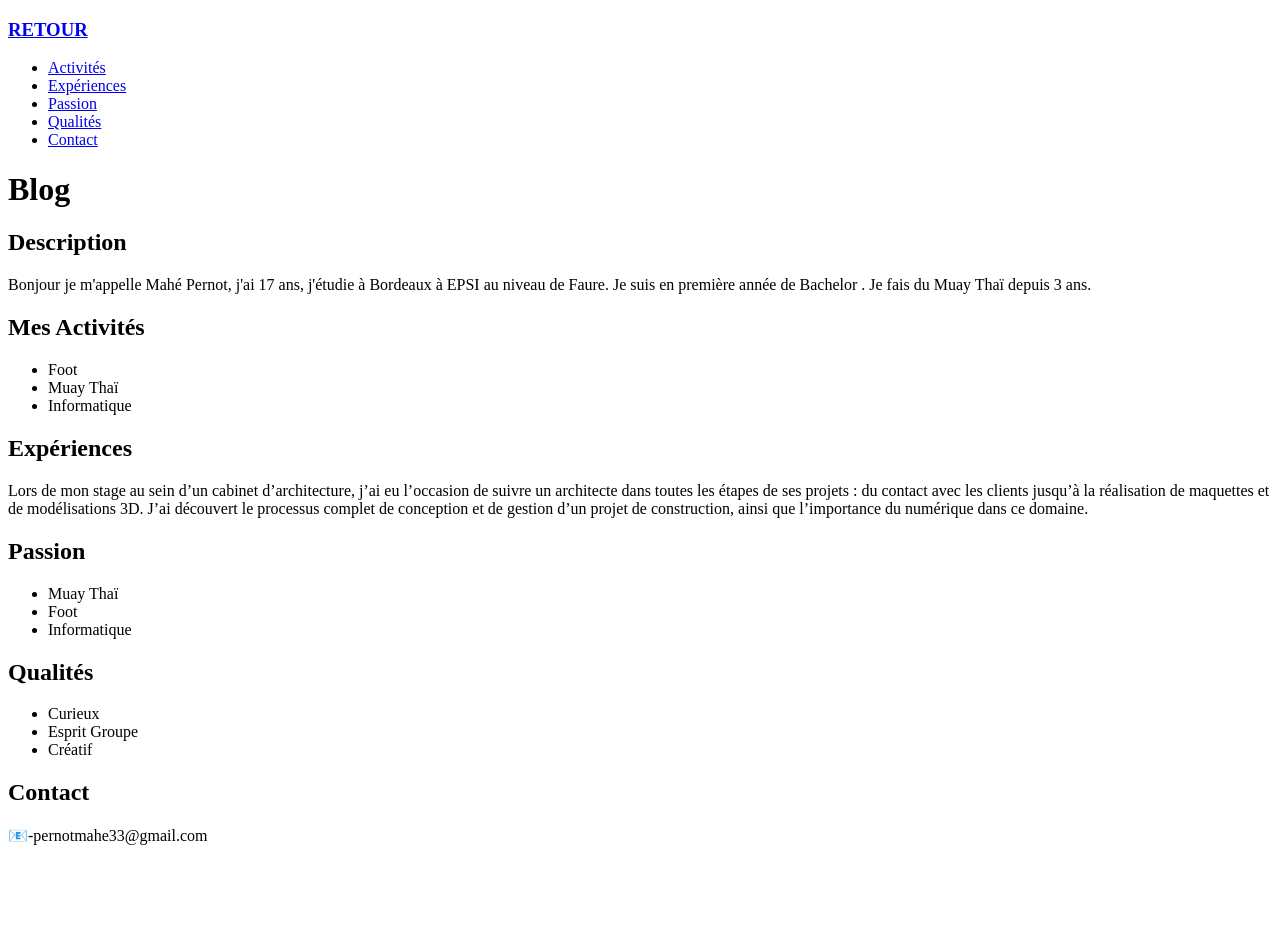
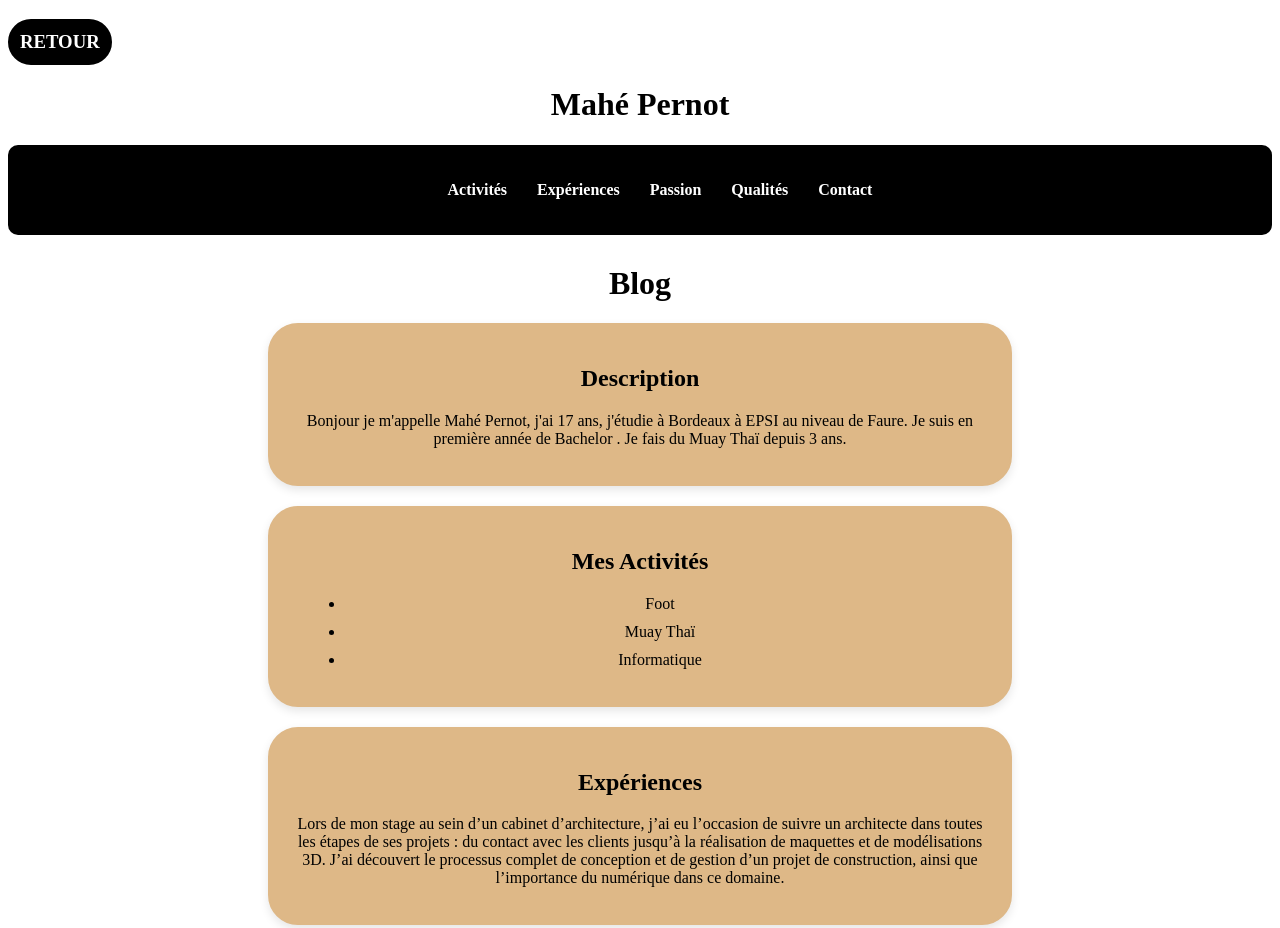
Before and after one commit to Theo-Bourt/Git_Prairy_Epsi_B1_2, a plain HTML site: page Page-HTML/Mahe.html in a window 1280 px wide. Shown: the top 928 px of the page. Before the commit the page ends 861 px from the top, so only its background shows below. Drawn offline with Linux system fonts and the light colour scheme.

Commit message:
correction css et html mahe

```diff
--- a/Page-HTML/Mahe.html
+++ b/Page-HTML/Mahe.html
@@ -4,16 +4,17 @@
     <meta charset="UTF-8">
     <meta name="viewport" content="width=device-width, initial-scale=1.0">
     <title>Blog - Mahé Pernot</title>
-    <link rel="stylesheet" href="../style.css"
+    <link rel="stylesheet" href="../style.css">
 </head>
-<body>
-    <h3><a href="index.html"> RETOUR </a></h3>
+<body class="page-mahe">
+    <h3><a href="index.html" class="RETOUR"> RETOUR </a></h3>
+    <h1>Mahé Pernot</h1>
     <nav>
         <ul>
             <li><a href="#Activités">Activités</a></li>
             <li><a href="#Expériences">Expériences</a></li>
             <li><a href="#Passion">Passion</a></li>
-            <li><a href="#Qualité">Qualités</a></li>
+            <li><a href="#Qualités">Qualités</a></li>
             <li><a href="#Contact">Contact</a></li>
         </ul>
 
@@ -21,13 +22,13 @@
 
     <h1>Blog</h1>
 
-    <header class="Description_Anthonin">
+    <section class="Description_Mahe">
         <h2>Description</h2>
         <p>Bonjour je m'appelle Mahé Pernot, j'ai 17 ans, j'étudie à Bordeaux à EPSI au niveau de Faure. Je suis en première
         année de Bachelor . Je fais du Muay Thaï depuis 3 ans.</p>
-    </header>
+    </section>
 
-    <section id="Activités" class="Activités_Anthonin">
+    <section id="Activités" class="Activités_Mahe">
         <h2><strong>Mes Activités</strong></h2>
         <ul>
             <li>Foot</li>
@@ -36,13 +37,13 @@
         </ul>
     </section>
 
-    <section id="Expériences" class="Expériences_Anthonin">
+    <section id="Expériences" class="Expériences_Mahe">
         <h2>Expériences</h2>
         <p>Lors de mon stage au sein d’un cabinet d’architecture, j’ai eu l’occasion de suivre un architecte dans toutes les étapes de ses projets :
         du contact avec les clients jusqu’à la réalisation de maquettes et de modélisations 3D. J’ai découvert le processus complet de conception et de gestion d’un projet de construction, ainsi que l’importance du numérique dans ce domaine.</p>
     </section>
 
-    <section id="Passion" class="Passion_Anthonin">
+    <section id="Passion" class="Passion_Mahe">
         <h2>Passion</h2>
         <ul>
             <li>Muay Thaï</li>
@@ -51,7 +52,7 @@
         </ul>
     </section>
 
-    <sectiont id="Qualités" class="Qualités_Anthonin">
+    <sectiont id="Qualités" class="Qualités_Mahe">
         <h2>Qualités</h2>
         <ul>
             <li>Curieux</li>
@@ -60,8 +61,9 @@
         </ul>
     </sectiont>
 
-    <section id="Contact" class="Contact_Anthonin"></section>
+    <section id="Contact" class="Contact_Mahe">
         <h2>Contact</h2>
         <p>📧-pernotmahe33@gmail.com</p>
+    </section>
 </body>
 </html>
--- a/style.css
+++ b/style.css
@@ -89,3 +89,97 @@
     border-radius: 15px;
     box-shadow: 0px 2px 10px rgba(0,0,0,0.05);
 }
+
+
+.page-mahe .RETOUR {
+    text-decoration: none;
+    display: inline-block;
+    color: rgb(255, 255, 255);
+    border: 2px solid black;
+    border-radius: 50px;
+    padding: 10px;
+    background-color: black;
+    transition: 0.3s;
+}
+
+.page-mahe .RETOUR:hover {
+    color: #f1c40f;
+}
+
+.page-mahe nav {
+    background-color: #000000;
+    padding: 10px 0;
+    border-radius: 10px;
+    margin-bottom: 30px;
+}
+
+.page-mahe nav ul {
+    display: flex;
+    justify-content: center;
+    list-style: none;
+    flex-wrap: wrap;
+}
+
+.page-mahe ul li {
+    margin: 10px 15px;
+}
+
+.page-mahe ul li a {
+    text-decoration: none;
+    color: white;
+    font-weight: 600;
+    transition: 0.3s;
+}
+
+.page-mahe ul li a:hover {
+    color: #f1c40f;
+}
+
+.page-mahe h1 {
+    color: rgb(0, 0, 0);
+    text-align: center;
+}
+
+
+
+.page-mahe section {
+    max-width: 800px;
+    margin: 20px auto;
+    padding: 20px;
+    background-color: burlywood;
+    border: 3px solid burlywood;
+    border-radius: 30px;
+    box-shadow: 0 4px 10px rgba(0, 0, 0, 0.2);
+    text-align: center;
+    transition: transform 0.3s ease, box-shadow 0.3s ease;
+}
+
+.page-mahe section:hover {
+    transform: translateY(-5px);
+    box-shadow: 0 6px 15px rgba(0, 0, 0, 0.3);
+}
+.page-mahe .Description_Mahe,
+.page-mahe .Activités_Mahe,
+.page-mahe .Expériences_Mahe,
+.page-mahe .Passion_Mahe,
+.page-mahe .Qualités_Mahe,
+.page-mahe .Contact_Mahe {
+    display: block;
+    margin: 20px auto;
+    padding: 20px;
+    border: 2px solid burlywood;
+    background-color: burlywood;
+    border-radius: 30px;
+    max-width: 700px;
+    box-shadow: 0 4px 10px rgba(0, 0, 0, 0.1);
+    text-align: center;
+    transition: all 0.3s ease;
+}
+
+.page-mahe .Activités_Mahe:hover,
+.page-mahe .Expériences_Mahe:hover,
+.page-mahe .Passion_Mahe:hover,
+.page-mahe .Qualités_Mahe:hover {
+    transform: scale(1.03);
+    box-shadow: 0 8px 20px rgba(0, 0, 0, 0.25);
+}
```
